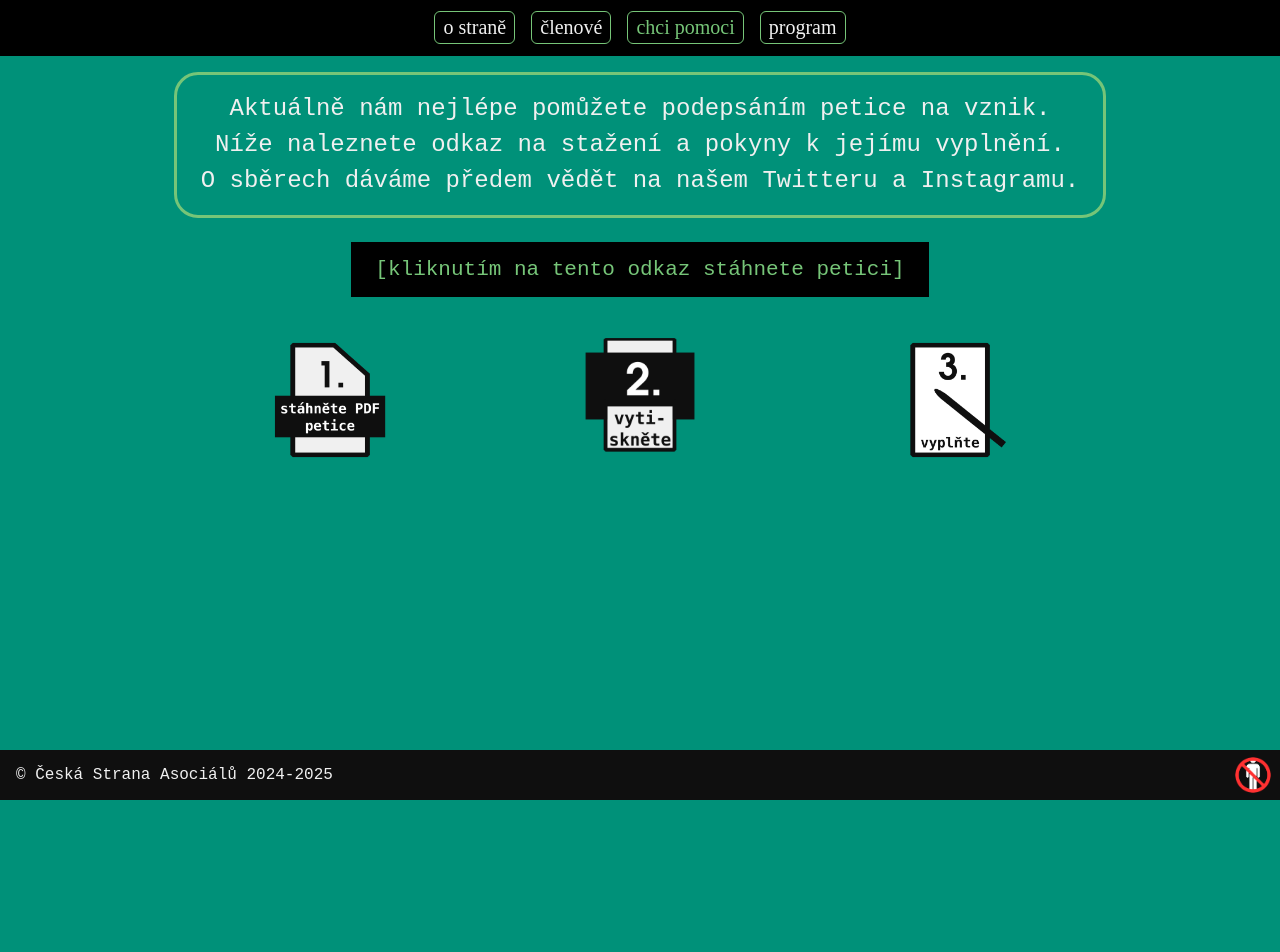
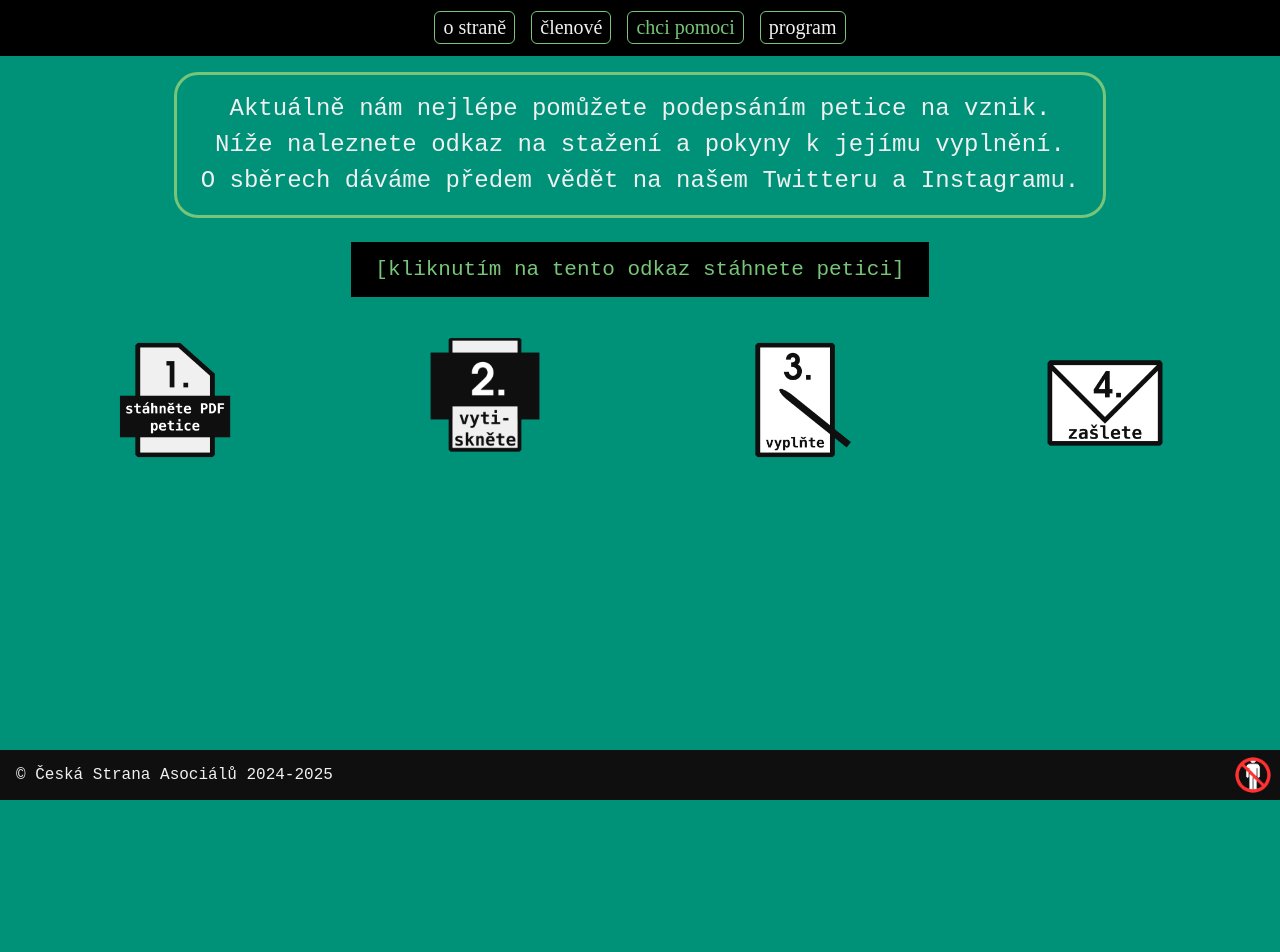
Before and after one commit to CAsocialu/CAsocialu.github.io, a React (Create React App) app: page /pomoc in a window 1280 px wide. Shown: the top 952 px of the page. Built offline with nearby package versions, Linux system fonts and the light colour scheme; a web font is replaced by a local one.

Commit message:
small fixes

```diff
--- a/src/pages/Domov/Domov.js
+++ b/src/pages/Domov/Domov.js
@@ -5,7 +5,7 @@ import Kája from "../../images/main-page-carousel/kaja.png";
 import Konrád from "../../images/main-page-carousel/konrad.png"
 import Filip from "../../images/main-page-carousel/filip.png"
 import pepa from "../../images/main-page-carousel/pepa.png" */
-import logoPainting from "../../images/home/logoPainting.png";
+import logo from "../../images/home/logo.webp";
 import './Domov.css'
 
 import RandomPic0 from "../../images/home/randompics/0.jpg";
@@ -84,7 +84,7 @@ export default function Domov() {
                         <div className="mainACTUALContentTextContainer">
                             <p>Česká strana asociálů je 100% skutečná strana, která vše rozhodně bere vážně fr fr. Hlavní aktivita je na discordu, protože chodit ven je SOCIALIZACE. Je chronicky aktivní, můžete tam najít zastání každého politického smýšlení. Taky má sociální sítě, instagram a twitter, kde nás sledují skuteční lidé včetně politiků se smyslem pro humor. Stranu aktivně podporuje Židovsko-zednářské spiknutí, Ilumináti, Hamás, Izrael, tajný BDSM klubík pana Zeleného a taky vláda Kepleru-22b.</p>
                         </div>
-                        <img src={logoPainting} alt="Logo ČSA" draggable="false"/>
+                        <img src={logo} alt="Logo ČSA" draggable="false"/>
                     </div>
                     <div className="mainACTUALContentContainer">
                         <div className="mainACTUALContentImageContainer"><img src={randomPicsArray[0]} draggable="false" alt="" /></div>
@@ -94,14 +94,14 @@ export default function Domov() {
                     </div>
                     <div className="mainACTUALContentContainer">
                         <div className="mainACTUALContentTextContainer">
-                            <p>Přesuneme se do 24. května 2022, kdy se třem lidem řed očima zjevili předchozí antikristi a řekli: „Nyní je Váš kol bojovat proti socializaci!“<br />Hned se udělali účty na sociálních sítích na šíření asocialismu a po dvou měsících mínus deset dní i Discord.</p>
+                            <p>Přesuneme se do 24. května 2022, kdy se třem lidem řed očima zjevili předchozí antikristi a řekli: „Nyní je Váš úkol bojovat proti socializaci!“<br />Hned se udělali účty na sociálních sítích na šíření asocialismu a po dvou měsících mínus deset dní i Discord.</p>
                         </div>
                         <div className="mainACTUALContentImageContainer"><img src={randomPicsArray[1]} draggable="false" alt="" /></div>
                     </div>
                     <div className="mainContactsContainer" style={{backgroundImage: `url(${RandomPic9})`, backgroundSize: 'cover', backgroundPosition: 'center 70%', backgroundRepeat: 'no-repeat'}}>
                         <div className="mainACTUALContactsContainer">
                             <Title>KONTAKTY</Title>
-                            <a href="https://www.instagram.com/ceska_strana_asocialu/" target="_blank" rel="noreferrer noopener">instagram</a>
+                            <a href="https://www.instagram.com/ceska_strana_antisocialni/" target="_blank" rel="noreferrer noopener">instagram</a>
                             <a href="https://twitter.com/CAsocialu" target="_blank" rel="noreferrer noopener">twitter</a>
                             <a href="https://discord.gg/E5RK8VKpyT" target="_blank" rel="noreferrer noopener">discord</a>
                             <a href="https://www.youtube.com/@ceskastranaasocialu7353" target="_blank" rel="noreferrer noopener">youtube</a>
--- a/src/pages/Pomoc/Podpisy/Podpisy.css
+++ b/src/pages/Pomoc/Podpisy/Podpisy.css
@@ -14,8 +14,8 @@ div#helpContentWrapper {
 }
 
 div#signaturesContent {
-    padding-left: 20px;
-    padding-right: 20px;
+    padding-left: 20px !important;
+    padding-right: 20px !important;
     background: var(--asociální-zeleň);
     width: 100vw;
     min-height: 100%;
@@ -78,6 +78,19 @@ div#signaturesInstructionsWrapper {
             width: 50%;
             aspect-ratio: 1;
         }
+        &>ul {
+            list-style-type: none;
+            padding: 0;
+            margin-left: 24px;
+            margin-right: 12px;
+            text-align: left;
+        }
+        &>ul>li {
+            margin-bottom: 8px;
+        }
+        &>ul>li::marker {
+            content: "- "
+        }
     }
 }
 
--- a/src/pages/Pomoc/Podpisy/Podpisy.js
+++ b/src/pages/Pomoc/Podpisy/Podpisy.js
@@ -54,7 +54,7 @@ export default function Podpisy() {
                     </div>
                     <div className="signaturesInstructionWrapper">
                         <img src={Step4} alt=""/>
-                        <span>Kontaktujte nás ohledně vyplněné petice, my vám poté dáme adresu, kam petici zaslat.</span>
+                        <span>Petici zašlete na adresu:<br /><strong><i>Svornosti 881, Liberec 30, 463 11</i></strong></span>
                     </div>
                 </div>
             </div>
--- a/src/pages/Program/Program.css
+++ b/src/pages/Program/Program.css
@@ -23,22 +23,22 @@ div#programmeContent {
     }
 }
 
-ul {
+div#programmeContent ul {
     list-style: none;
     counter-reset: listCounter;
 }
 
-ul li {
+div#programmeContent ul li {
     position: relative;
     margin-bottom: 10px;
 }
 
-ul li::marker {
+div#programmeContent ul li::marker {
     content: "";
     font-weight: bold;
 }
 
-label.rokKarta {
+div#programmeContent label.rokKarta {
     width: 30vw;
     height: 30vh;
     display: block;
@@ -48,17 +48,17 @@ label.rokKarta {
     transition: border-color 0.3s ease;
 }
 
-label.rokKarta:hover {
+div#programmeContent label.rokKarta:hover {
     border-color: var(--mint);
 }
 
-label.rokKarta input {
+div#programmeContent label.rokKarta input {
     visibility: hidden;
     height: 0; width: 0;
     position: absolute;
 }
 
-div.rokFront {
+div#programmeContent div.rokFront {
     font-size: 7.5vw;
     display: flex;
     justify-content: center;
@@ -67,7 +67,7 @@ div.rokFront {
     height: 100%;
 }
 
-.rokBack {
+div#programmeContent .rokBack {
     position: fixed;
     top: 64px;
     left: 64px;
@@ -86,18 +86,18 @@ div.rokFront {
     padding: 16px;
 }
 
-label.rokKarta .rokBack, label.rokKarta .rokKartaBackdrop {
+div#programmeContent label.rokKarta .rokBack, label.rokKarta .rokKartaBackdrop {
     pointer-events: none;
     opacity: 0;
     transition: opacity 0.3s ease;
 }
 
-label.rokKarta:has(input:checked) .rokBack, label.rokKarta:has(input:checked) .rokKartaBackdrop {
+div#programmeContent label.rokKarta:has(input:checked) .rokBack, label.rokKarta:has(input:checked) .rokKartaBackdrop {
     pointer-events: auto;
     opacity: 100;
 }
 
-label.rokKarta div.rokKartaBackdrop {
+div#programmeContent label.rokKarta div.rokKartaBackdrop {
     background-color: black;
     opacity: 0;
     top: 0;
@@ -108,17 +108,17 @@ label.rokKarta div.rokKartaBackdrop {
     transition: opacity 0.3s ease;
 }
 
-label.rokKarta:has(input:checked) div.rokKartaBackdrop {
+div#programmeContent label.rokKarta:has(input:checked) div.rokKartaBackdrop {
     opacity: 0.5;
 }
 
-.rokBack h3.nadpis {
+div#programmeContent .rokBack h3.nadpis {
     width: fit-content;
     margin-bottom: 16px;
     margin-top: -24px;
 }
 
-div.rokyContainer {
+div#programmeContent div.rokyContainer {
     display: flex;
     flex-direction: row;
     flex-wrap: wrap;
```
Also changed, not shown: src/images/home/logo.webp (added).
